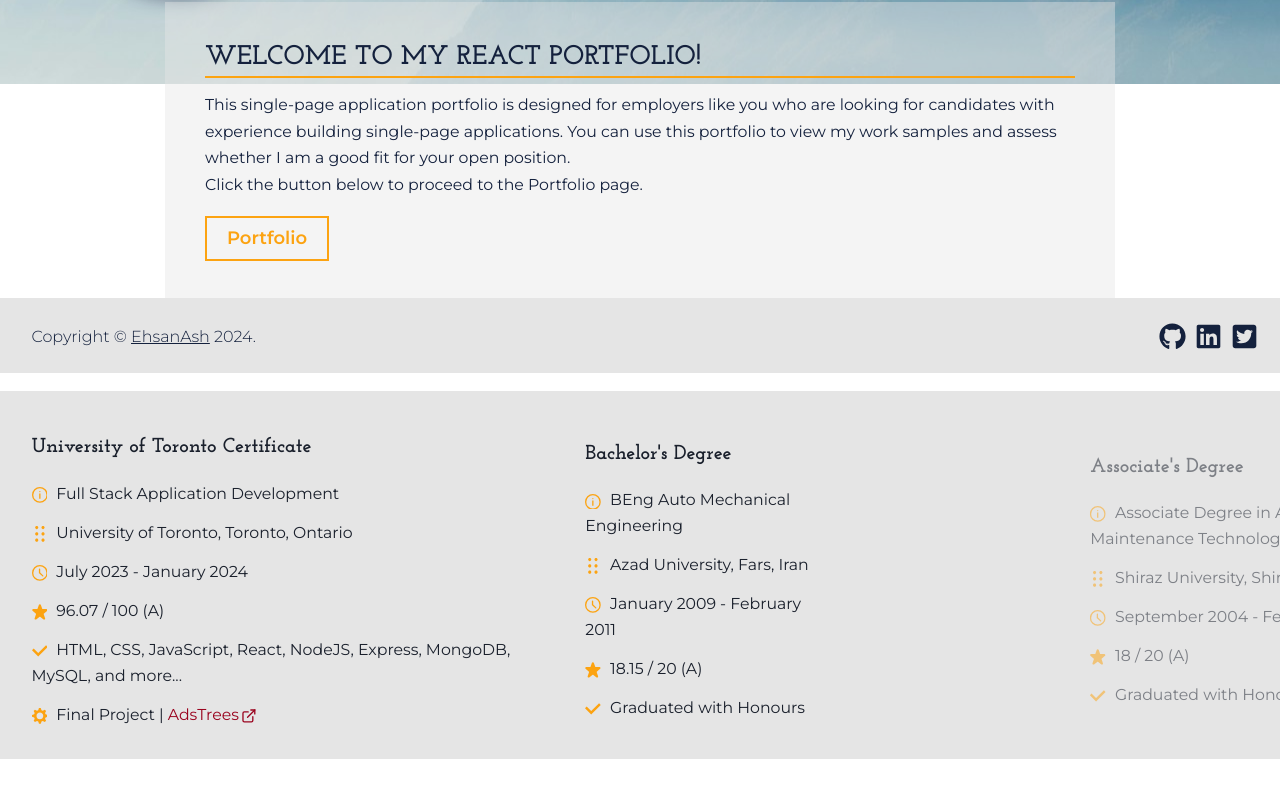
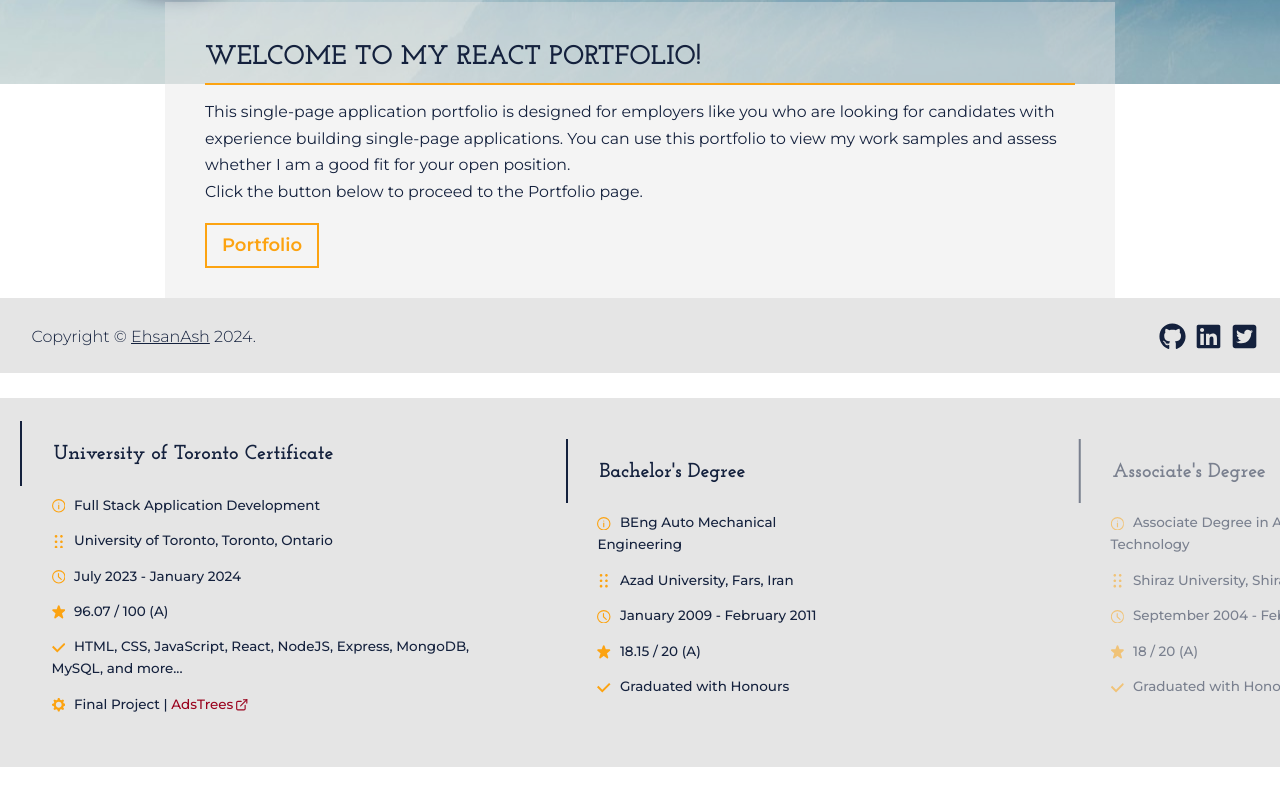
Before and after one commit to EhsanAsh/EhsanAsh-Portfolio, a React (Vite) app: page / in a window 1280 px wide. Shown: the part 427-1232 px from the top of the page. Built offline with nearby package versions, Linux system fonts and the light colour scheme; a web font is replaced by a local one.

Commit message:
refactor: Update button and card styles

```diff
--- a/src/theme/components/button.js
+++ b/src/theme/components/button.js
@@ -22,7 +22,7 @@ const Button = defineStyleConfig({
     sizes: {
         md: {
             fontSize: ['16px', '16px', '18px'],
-            padding: ['15px', '15px', '20px'],
+            padding: '15px',
         },
     },
 
--- a/src/theme/components/card.js
+++ b/src/theme/components/card.js
@@ -25,7 +25,7 @@ const baseStyle = definePartsStyle({
         backgroundColor: '#e5e5e56b',
     },
     header: {
-        paddingBottom: '2px',
+        paddingBottom: '9px',
     },
     body: {
         fontSmooth: 'auto',
@@ -33,9 +33,7 @@ const baseStyle = definePartsStyle({
         fontWeight: '400',
         fontSize: ['xs', 'sm'],
     },
-    footer: {
-        paddingTop: '4px'
-    }
+
 });
 // ============================================================
 
@@ -52,6 +50,9 @@ const sizes = {
     lg: definePartsStyle({
         container: {
             borderRadius: '0',
+            paddingLeft: '20px',
+            marginBottom: '20px',
+            lineHeight: '1.2'
         }
     }),
     xl: definePartsStyle({
@@ -59,6 +60,9 @@ const sizes = {
             borderRadius: '0',
             padding: '40px',
             lineHeight: '1.7'
+        },
+        footer: {
+            paddingTop: '4px'
         }
     })
 };
@@ -75,7 +79,26 @@ const variants = {
         header: {
             borderBottom: 'solid 2px',
             borderColor: 'brand.orange',
-            paddingBottom: '2px',
+        }
+    }),
+    gsap: definePartsStyle({
+        container: {
+            display: 'flex',
+            flexDirection: 'column',
+            justifyContent: 'center',
+            alignItems:'space-evenly',
+            alignContent: 'center',
+            alignSelf: 'center',
+            color: 'brand.darkBlue',
+            border: 'none',
+        },
+        header: {
+            borderColor: 'brand.darkBlue',
+            borderStart: 'solid 2px',
+        },
+        body: {
+            fontSize: 'xs',
+            fontWeight: '500',
         }
     })
 };
```
